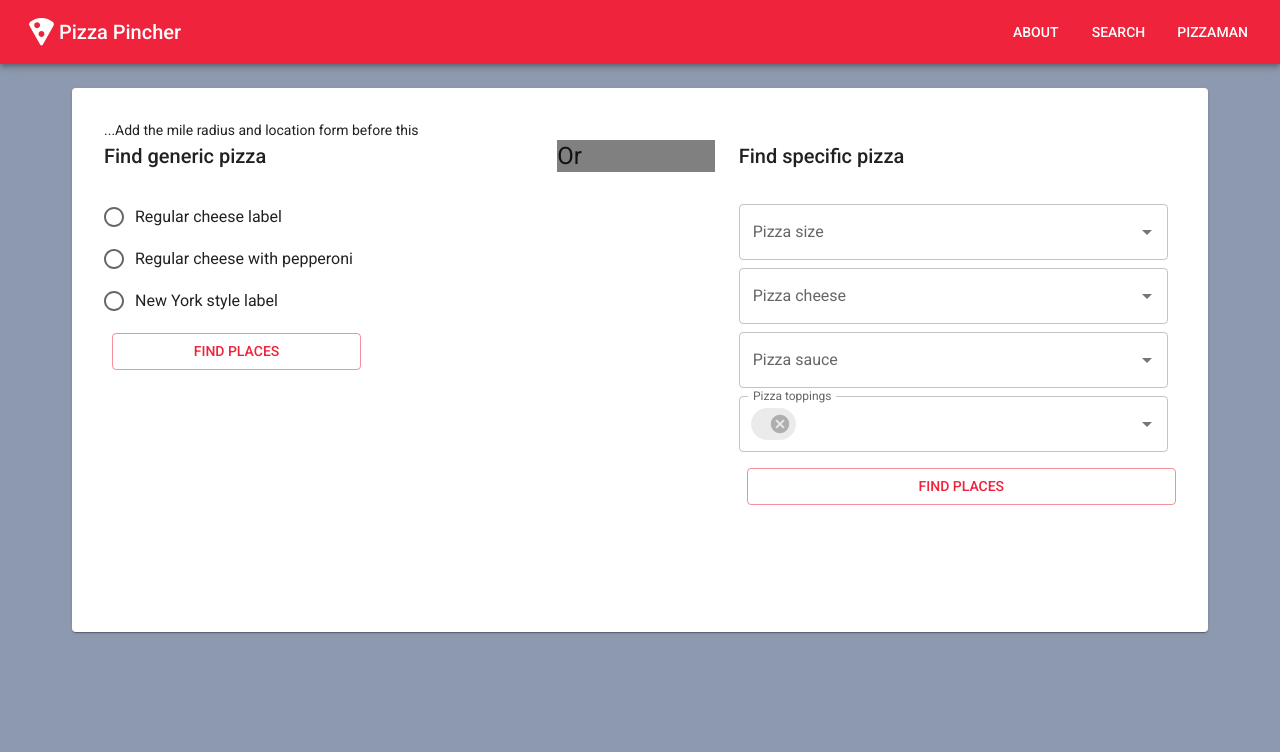
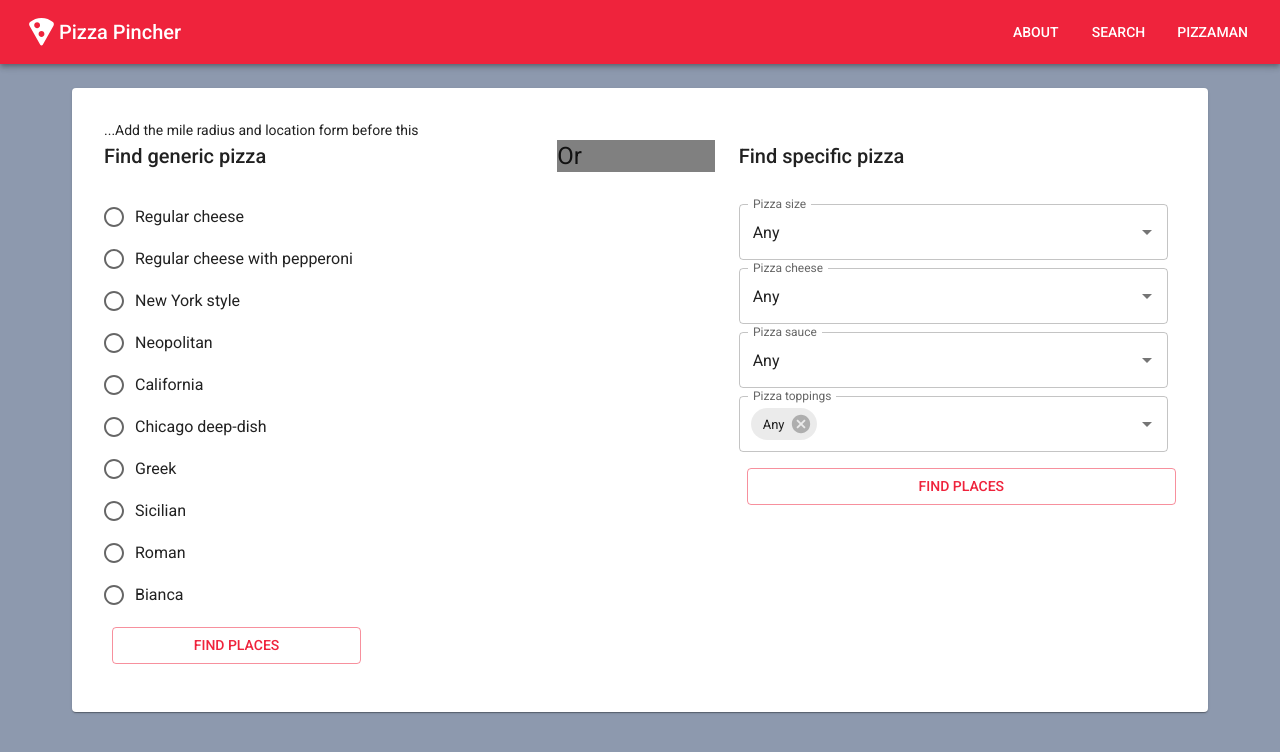
Before and after one commit to festivespice/PizzaPincher, a React (Vite) app in the folder pizza-pincher-ui/: page /Search in a window 1280 px wide. Shown: the top 752 px of the page. Built offline with nearby package versions, Linux system fonts and the light colour scheme.

Commit message:
both forms for '/search' are ready

```diff
--- a/pizza-pincher-ui/src/components/forms/IngredientsForm/IngredientsForm.tsx
+++ b/pizza-pincher-ui/src/components/forms/IngredientsForm/IngredientsForm.tsx
@@ -9,10 +9,10 @@ const toppings = ['Mozzarella cheese', 'Basil', 'Spinach', 'Artichoke', 'Ricotta
 
 
 const pizzaSettings = {
-    Size: "",
-    Cheese: "",
-    Sauce: "",
-    Toppings: [""]
+    Size: "Any",
+    Cheese: "Any",
+    Sauce: "Any",
+    Toppings: ["Any"]
 }
 export default function IngredientsForm() {
     const [pizzaConfig, setPizzaConfig] = useState(pizzaSettings)
--- a/pizza-pincher-ui/src/components/forms/PizzaForm/PizzaForm.tsx
+++ b/pizza-pincher-ui/src/components/forms/PizzaForm/PizzaForm.tsx
@@ -3,18 +3,19 @@ import {Box, Button, FormControl, FormControlLabel, FormHelperText, Grid, List,
 
 //a list of binary values. Only one of them can be '1'.
 //Represents medium sized pizzas.
-const initialPizzas = {
-    'Regular cheese': 0,
-    'Regular cheese with pepperoni': 0,
-    'New York style': 0,
-    'Neopolitan': 0,
-    'California': 0,
-    'Chicago deep-dish': 0,
-    'Greek': 0,
-    'Sicilian': 0,
-    'Roman': 0,
-    'Bianca': 0,
-}
+const initialPizzas = [
+    'Regular cheese',
+    'Regular cheese with pepperoni',
+    'New York style',
+    'Neopolitan',
+    'California',
+    'Chicago deep-dish',
+    'Greek',
+    'Sicilian',
+    'Roman',
+    'Bianca'
+]
+
 export default function PizzaForm(props: any) {
     const [pizzaType, setPizzaType] = useState('')
     const [error, setError] = useState(false)
@@ -46,9 +47,12 @@ export default function PizzaForm(props: any) {
             <form onSubmit={handleSubmit}>
                 <FormControl error={error} variant="standard">
                     <RadioGroup name="selectPizza" value={pizzaType} onChange={handleRadioChange}>
-                        <FormControlLabel value="Regular cheese" control={<Radio/>} label="Regular cheese label"/>
+                        {/* <FormControlLabel value="Regular cheese" control={<Radio/>} label="Regular cheese"/>
                         <FormControlLabel value="Regular cheese with pepperoni" control={<Radio/>} label="Regular cheese with pepperoni"/>
-                        <FormControlLabel value="New York style" control={<Radio/>} label="New York style label"/>
+                        <FormControlLabel value="New York style" control={<Radio/>} label="New York style"/> */}
+                        {initialPizzas.map((object, i) => {
+                            return(<FormControlLabel key={i} value={object} control={<Radio/>} label={object}/>)
+                        })}
                     </RadioGroup>
                     <FormHelperText>{helperText}</FormHelperText>
                     <Button sx={{m:1}} type="submit" variant="outlined">
```
